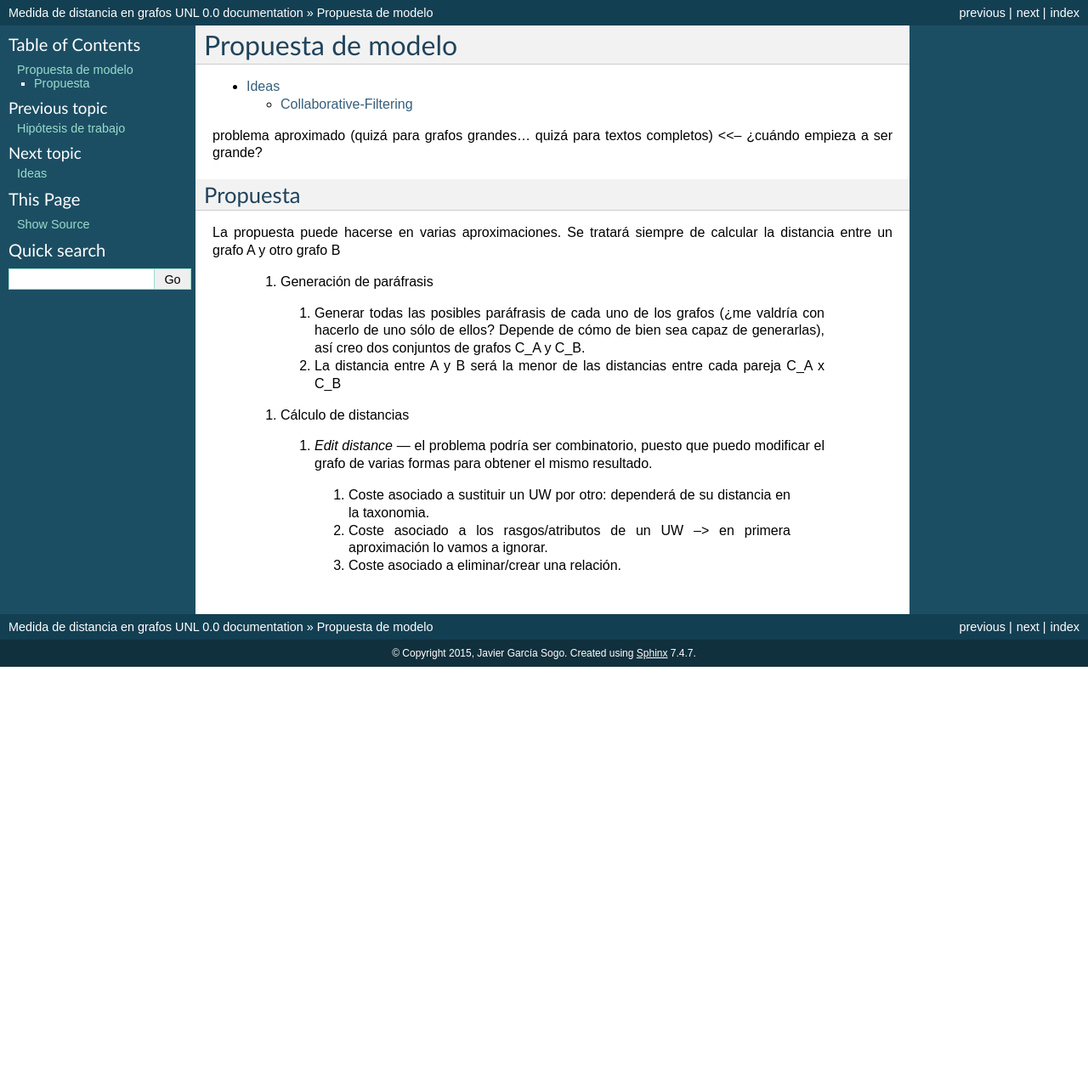
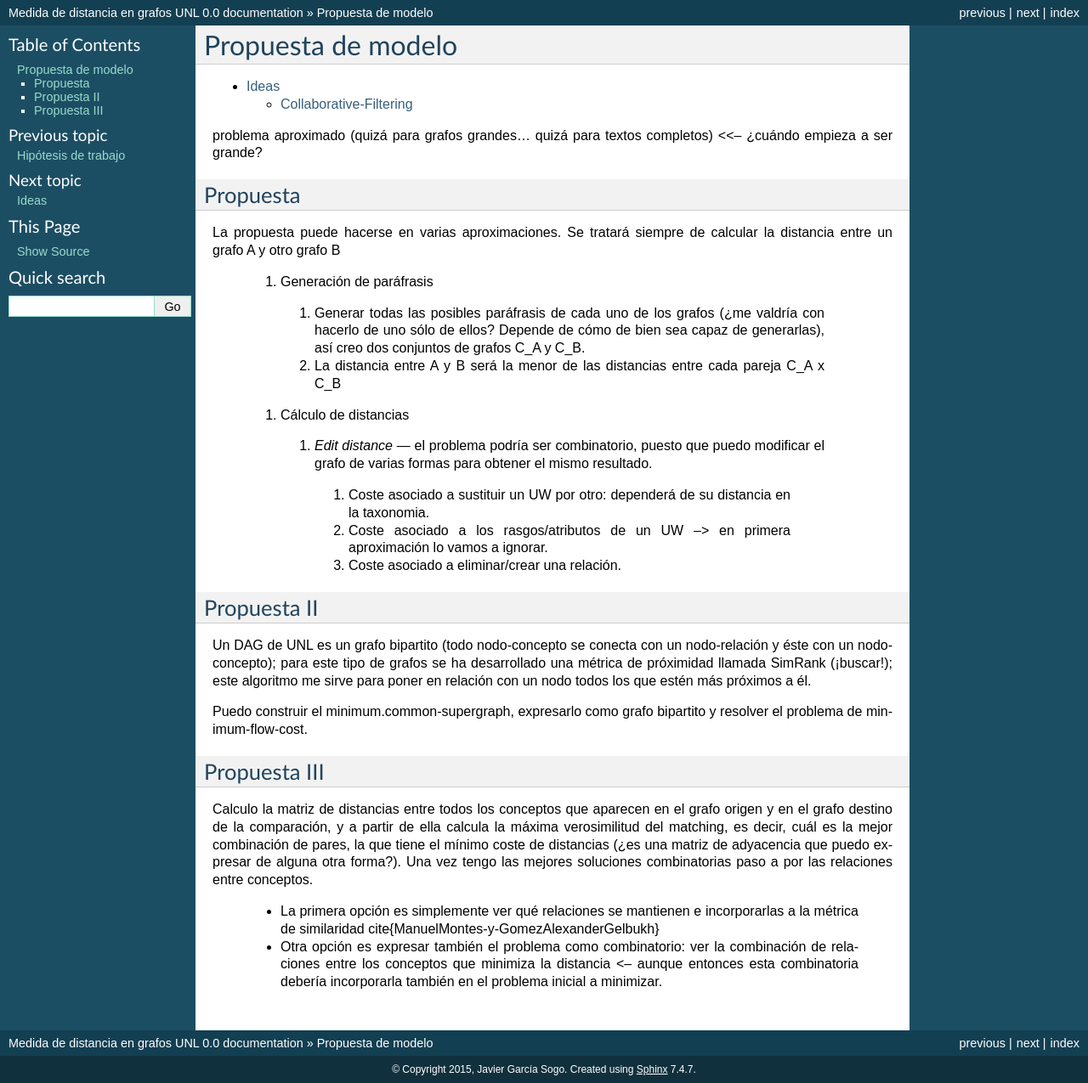
Before and after one commit to jgsogo/muia_tfm, a Sphinx documentation site: the page built from doc/iv.model/index.rst, in a window 1280 px wide. Shown: the whole page at 85% size. Built offline with Sphinx 7.4.7, drawn with Linux system fonts in a browser that asks for light colours; before the commit the page ends 900 px from its top, so only the background shows below that.

Commit message:
algunas propuestas de modelo

```diff
--- a/doc/iv.model/index.rst
+++ b/doc/iv.model/index.rst
@@ -35,3 +35,19 @@ A y otro grafo B
      #. Coste asociado a sustituir un UW por otro: dependerá de su distancia en la taxonomia.
      #. Coste asociado a los rasgos/atributos de un UW --> en primera aproximación lo vamos a ignorar.
      #. Coste asociado a eliminar/crear una relación.
+
+Propuesta II
+------------
+
+Un DAG de UNL es un grafo bipartito (todo nodo-concepto se conecta con un nodo-relación y éste con un nodo-concepto); para este tipo de grafos se ha desarrollado una métrica de próximidad llamada SimRank (¡buscar!); este algoritmo me sirve para poner en relación con un nodo todos los que estén más próximos a él.
+
+Puedo construir el minimum.common-supergraph, expresarlo como grafo bipartito y resolver el problema de minimum-flow-cost.
+
+
+Propuesta III
+-------------
+
+Calculo la matriz de distancias entre todos los conceptos que aparecen en el grafo origen y en el grafo destino de la comparación, y a partir de ella calcula la máxima verosimilitud del matching, es decir, cuál es la mejor combinación de pares, la que tiene el mínimo coste de distancias (¿es una matriz de adyacencia que puedo expresar de alguna otra forma?). Una vez tengo las mejores soluciones combinatorias paso a por las relaciones entre conceptos.
+
+ * La primera opción es simplemente ver qué relaciones se mantienen e incorporarlas a la métrica de similaridad \cite{ManuelMontes-y-GomezAlexanderGelbukh}
+ * Otra opción es expresar también el problema como combinatorio: ver la combinación de relaciones entre los conceptos que minimiza la distancia <-- aunque entonces esta combinatoria debería incorporarla también en el problema inicial a minimizar.
```
